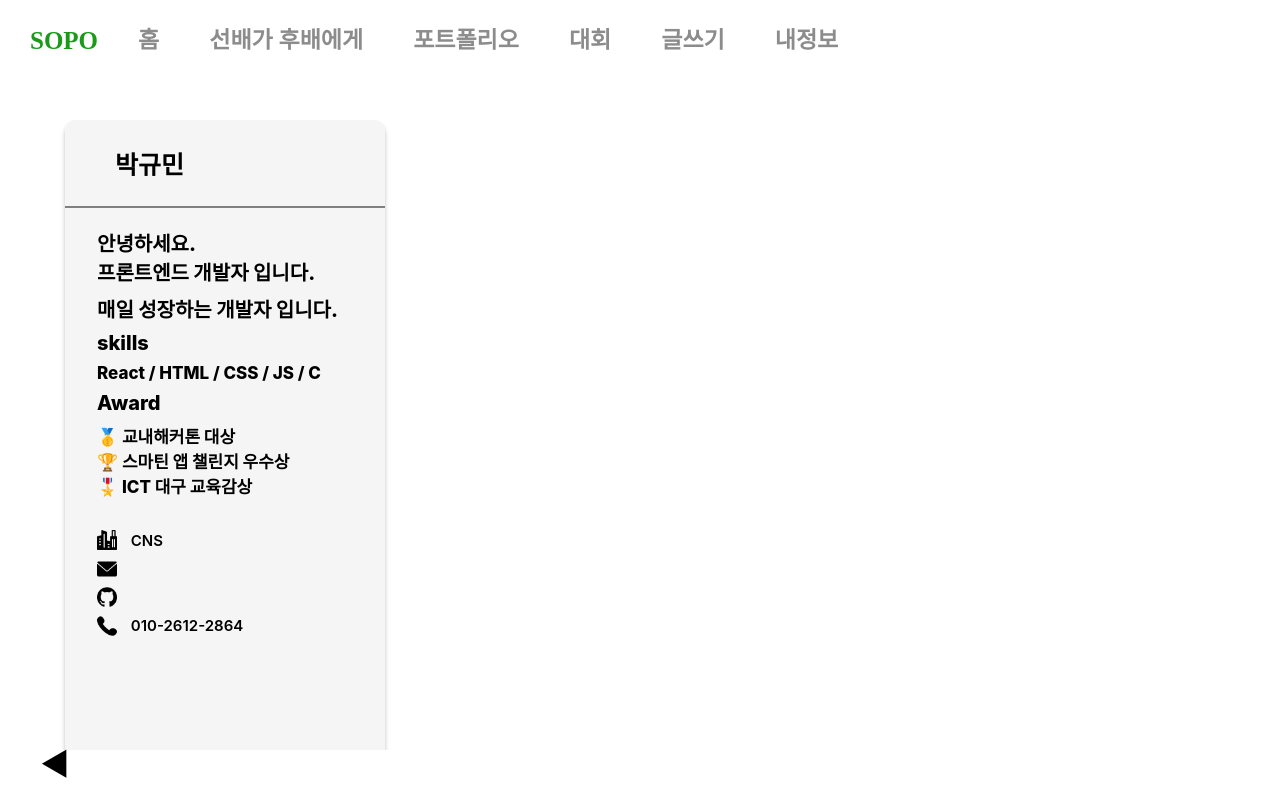
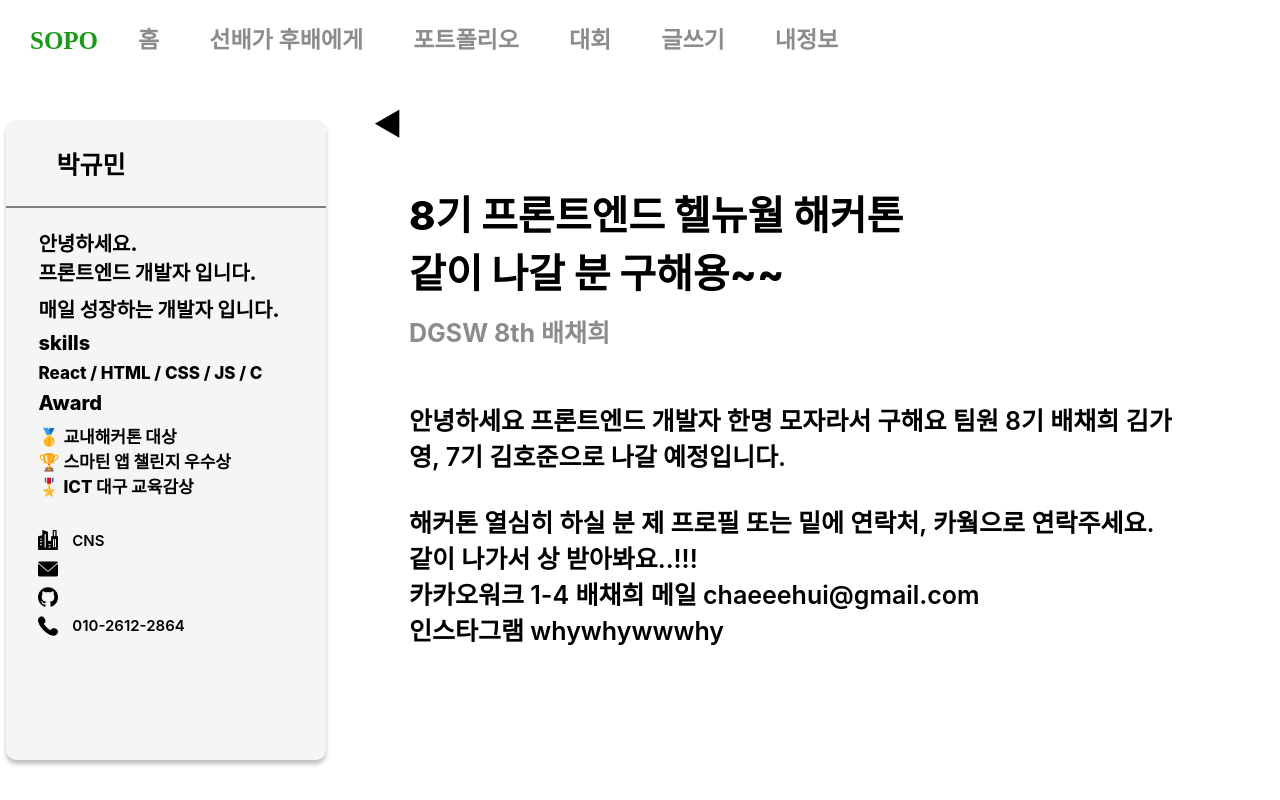
Before and after one commit to Sopo2023/SOPO_FRONTLAST, a React (Create React App) app in the folder SOPOLAST/: page /CompetitionSub in a window 1280 px wide. Shown: the top 800 px of the page. Built offline with nearby package versions, Linux system fonts and the light colour scheme; no server answers.

Commit message:
design : competition

```diff
--- /dev/null
+++ b/SOPOLAST/src/Components/compsub/competitionsub.style.ts
@@ -0,0 +1,76 @@
+import styled from "styled-components";
+
+export const AllCompContain = styled.div`
+    width: 100%;
+    height: calc(100% - 80px);
+    margin-top: 80px;
+    display: flex;
+    position: relative;
+`
+export const Main = styled.div`
+display: flex;
+flex-direction: row;
+width: 100vw;
+height: 100vh;
+
+`
+export const CompBox1 = styled.div`
+    width: 829px;
+    height: 669px;
+    flex-shrink: 0;
+    border-radius: 10px;
+    background: #FFF;
+    position: relative;
+    margin-top: 30px;
+    margin-left: 20px;
+    display: inline-block;
+`
+
+export const CompBack1 = styled.div`
+ position: relative;
+
+  margin-top: 0;
+  margin-left: 20px;
+  font-size: 30px;
+  cursor: pointer;
+`
+
+export const CompTitle1 = styled.p`
+    color: #000;
+    font-family: Inter;
+    font-size: 40px;
+    font-style: normal;
+    font-weight: 800;
+    line-height: normal;
+    margin-top: 44px;
+    margin-left: 56px;
+`
+
+export const CompGrade1 = styled.p`
+    color: #8C8C8C;
+    font-family: Inter;
+    font-size: 25px;
+    font-style: normal;
+    font-weight: 700;
+    line-height: normal;
+
+    margin-top: 13px;
+    margin-left: 56px;
+`
+
+export const CompAbout1 = styled.div`
+    color: #000;
+    font-family: Inter;
+    font-size: 25px;
+    font-style: normal;
+    font-weight: 600;
+    line-height: normal;
+
+    margin-top: 52px;
+    margin-left: 56px;
+`
+
+export const MailComp = styled.a`
+    text-decoration: none;
+    color: #000;
+`
--- a/SOPOLAST/src/Components/compsub/competitionsub.tsx
+++ b/SOPOLAST/src/Components/compsub/competitionsub.tsx
@@ -5,26 +5,29 @@ import "./cometitionsub.css";
 import Head from "../../constants/head/Head/head";
 import { useNavigate } from "react-router-dom";
 
+import * as S from "../compsub/competitionsub.style";
+
 function App() {
   const navigate = useNavigate();
   let goBack = () => {
     navigate(-1);
   };
   return (
-    <div className="main">
-      <div className="content">
+      <S.Main>
+
           <Head active={false} />
           <Side />
-        <div className="compBox1">
-          <div className="compBack1" onClick={goBack}>
+          <S.AllCompContain>
+            <S.CompBox1>
+              <S.CompBack1 onClick={goBack}>
                 {" "}
                 ◀{" "}
-          </div>
-          <p className="compTitle1">
+              </S.CompBack1>
+              <S.CompTitle1>
                 8기 프론트엔드 헬뉴월 해커톤 <br></br>같이 나갈 분 구해용~~
-          </p>
-          <p className="compGrade1">DGSW 8th 배채희</p>
-          <div className="compAbout1">
+              </S.CompTitle1>
+              <S.CompGrade1>DGSW 8th 배채희</S.CompGrade1>
+              <S.CompAbout1>
                 안녕하세요 프론트엔드 개발자 한명 모자라서 구해요 팀원 8기 배채희
                 김가영, 7기 김호준으로 나갈 예정입니다. <br />
                 <br />
@@ -32,23 +35,22 @@ function App() {
                 연락주세요. <br />
                 같이 나가서 상 받아봐요..!!! <br />
                 카카오워크 1-4 배채희 메일{" "}
-            <a href="mailto:chaeeehui@gmail.com" className="mailComp">
+                <S.MailComp href="mailto:chaeeehui@gmail.com">
                   {" "}
                   chaeeehui@gmail.com{" "}
-            </a>{" "}
+                </S.MailComp>{" "}
                 <br />
                 인스타그램{" "}
-            <a
+                <S.MailComp
                   href="https://www.instagram.com/whywhywwwhy/"
-              className="mailComp"
                 >
                   {" "}
                   whywhywwwhy{" "}
-            </a>
-          </div>
-        </div>
-      </div>
-    </div>
+                </S.MailComp>
+              </S.CompAbout1>
+            </S.CompBox1>
+          </S.AllCompContain>
+      </S.Main>
   );
 }
 
```
Lines whose indentation alone changed are shown as unchanged.
